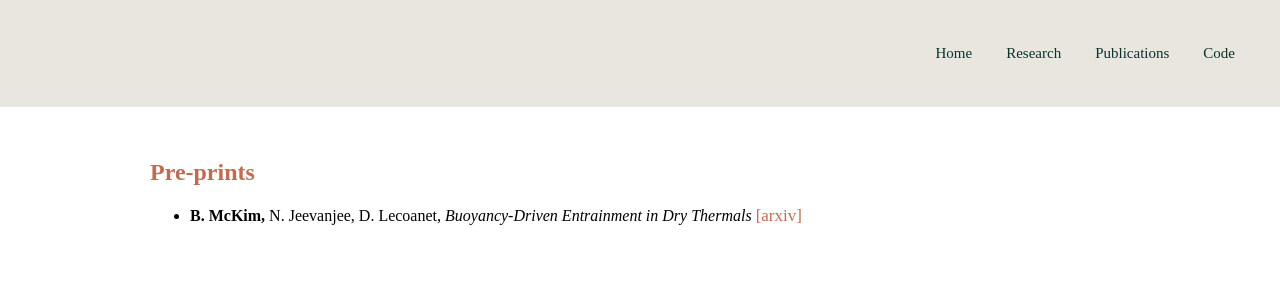
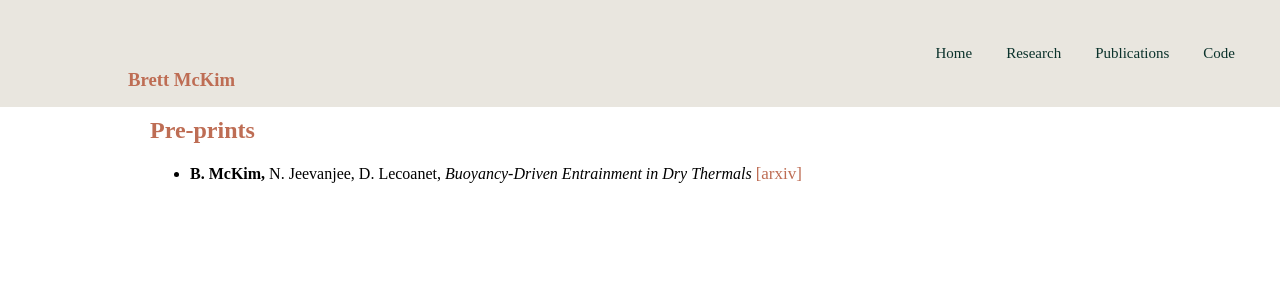
Before and after one commit to mckimb/mckimb.github.io, a Jekyll site: the page built from papers/index.html, in a window 1280 px wide. Shown: the top 300 px of the page. Built offline with Jekyll 4.4.1, drawn with Linux system fonts in a browser that asks for light colours.

Commit message:
Update main.css

```diff
--- a/css/main.css
+++ b/css/main.css
@@ -17,6 +17,13 @@ body h2 {
 
 body h3 {
     color: #be6d54;
+}
+
+h3 {
+  position: absolute;
+  left: 10%;
+  top: 50px;
+  z-index: 1;
 }
 
 /*
```
